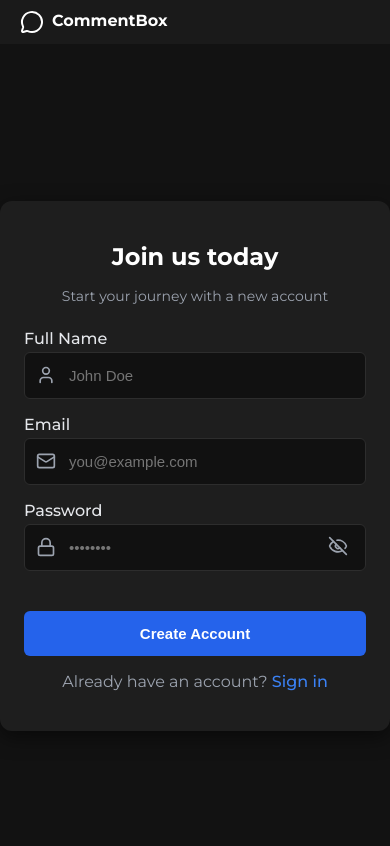
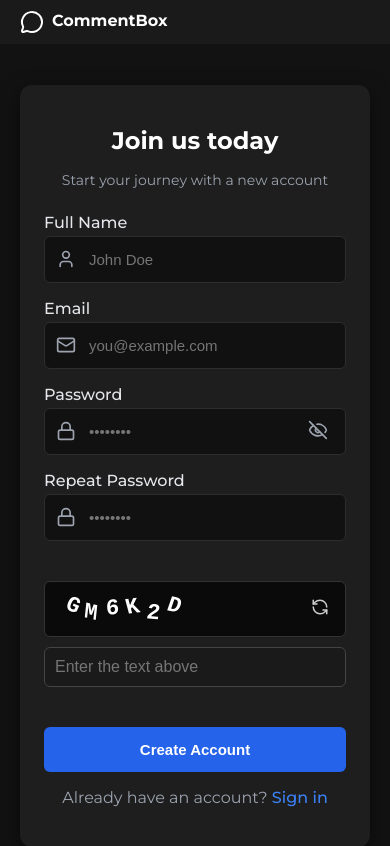
Before and after one commit to poravoz/coments_app, a React (Create React App) app in the folder frontend/: page /register in a window 390 px wide. Shown: the top 846 px of the page. Built offline with nearby package versions, Linux system fonts and the light colour scheme; no server answers; the HTML template or start-up script is replaced by a standard one.

Commit message:
add CAPTCHA

```diff
--- /dev/null
+++ b/frontend/src/components/Captcha/Captcha.css
@@ -0,0 +1,69 @@
+.captcha-container {
+    margin-top: 1.5rem;
+    display: flex;
+    flex-direction: column;
+  }
+
+  .captcha-box {
+    position: relative;
+    display: flex;
+    align-items: center;
+    justify-content: space-between;
+    background: #0a0a0a;
+    border: 1px solid #333;
+    border-radius: 6px;
+    padding: 8px 10px;
+    margin-bottom: 10px;
+    overflow: visible;
+  }
+
+  .captcha-text {
+    display: inline-block;
+    position: relative;
+    font-family: "Courier New", monospace;
+    font-size: 1.4rem;
+    font-weight: bold;
+    letter-spacing: 3px;
+    color: #fefefe;
+    user-select: none;
+    padding: 6px 8px;
+    z-index: 1;
+  }
+
+  .captcha-char {
+    display: inline-block;
+    margin: 0 2px;
+    transform-origin: center;
+    z-index: 3;
+    text-shadow: 1px 1px 0 rgba(0, 0, 0, 0.6);
+  }
+
+  .captcha-refresh {
+    background: none;
+    border: none;
+    color: #ccc;
+    cursor: pointer;
+    transition: color 0.15s;
+    z-index: 4;
+  }
+  .captcha-refresh:hover {
+    color: #fefefe;
+  }
+
+  .captcha-input {
+    padding: 10px;
+    border: 1px solid #444;
+    border-radius: 6px;
+    background: #1a1a1a;
+    color: #fefefe;
+    font-size: 1rem;
+    outline: none;
+  }
+  .captcha-input.error {
+    border-color: #e74c3c;
+  }
+  .captcha-error {
+    color: #e74c3c;
+    font-size: 0.9rem;
+    margin-top: 4px;
+  }
--- /dev/null
+++ b/frontend/src/components/Captcha/captcha.tsx
@@ -0,0 +1,101 @@
+import React, { useState, useEffect } from "react";
+import { RefreshCcw } from "lucide-react";
+import "./Captcha.css";
+
+export type CaptchaChar = {
+  char: string;
+  rotate: number;
+  translateY: number;
+  skewX: number;
+};
+
+interface CaptchaProps {
+  value: string;
+  onChange: (val: string) => void;
+  onValidate?: (valid: boolean) => void;
+}
+
+function generateCaptchaStr() {
+  return Math.random().toString(36).substring(2, 8).toUpperCase();
+}
+
+function rand(min: number, max: number) {
+  return Math.random() * (max - min) + min;
+}
+
+function createCaptchaChars(s: string): CaptchaChar[] {
+  return s.split("").map((ch) => ({
+    char: ch,
+    rotate: Math.round(rand(-25, 25)),
+    translateY: Math.round(rand(-6, 6)),
+    skewX: Math.round(rand(-8, 8)),
+  }));
+}
+
+export const Captcha: React.FC<CaptchaProps> = ({ value, onChange, onValidate }) => {
+  const initialCaptcha = generateCaptchaStr();
+  const [captchaStr, setCaptchaStr] = useState(initialCaptcha);
+  const [captchaChars, setCaptchaChars] = useState<CaptchaChar[]>(() =>
+    createCaptchaChars(initialCaptcha)
+  );
+  const [isValid, setIsValid] = useState<boolean | null>(null);
+
+  const refreshCaptcha = () => {
+    const s = generateCaptchaStr();
+    setCaptchaStr(s);
+    setCaptchaChars(createCaptchaChars(s));
+    onChange("");
+    setIsValid(null);
+    onValidate?.(false);
+  };
+
+  useEffect(() => {
+    if (value === "") {
+      setIsValid(null);
+    } else {
+      const valid = value.toUpperCase() === captchaStr;
+      setIsValid(valid);
+      onValidate?.(valid);
+    }
+  }, [value, captchaStr, onValidate]);
+
+  return (
+    <div className="captcha-container">
+      <div className="captcha-box" aria-hidden>
+        <div className="captcha-text" aria-hidden>
+          {captchaChars.map((c, i) => (
+            <span
+              key={i}
+              className="captcha-char"
+              style={{
+                transform: `rotate(${c.rotate}deg) translateY(${c.translateY}px) skewX(${c.skewX}deg)`,
+              }}
+            >
+              {c.char}
+            </span>
+          ))}
+        </div>
+        <button
+          type="button"
+          className="captcha-refresh"
+          onClick={refreshCaptcha}
+          aria-label="Refresh captcha"
+        >
+          <RefreshCcw size={18} />
+        </button>
+      </div>
+
+      <input
+        type="text"
+        className={`captcha-input ${isValid === false ? "error" : ""}`}
+        placeholder="Enter the text above"
+        value={value}
+        onChange={(e) => onChange(e.target.value.toUpperCase())}
+        aria-label="Captcha input"
+      />
+      {isValid === false && (
+        <p className="captcha-error">Invalid CAPTCHA. Please try again.</p>
+      )}
+    </div>
+  );
+};
--- a/frontend/src/pages/SignInPage/SignInPage.tsx
+++ b/frontend/src/pages/SignInPage/SignInPage.tsx
@@ -1,25 +1,38 @@
 import { useState } from "react";
 import { Mail, Lock, Eye, EyeOff, Loader2 } from "lucide-react";
 import { Link, useNavigate } from "react-router-dom";
+import { useAuthStore } from "../../store/useAuthStore";
+import { Captcha } from "../../components/Captcha/captcha";
 import "./SignInPage.css";
-import { useAuthStore } from "../../store/useAuthStore";
 
 export const SignInPage = () => {
   const [showPassword, setShowPassword] = useState(false);
-  const [formData, setFormData] = useState({
-      email: "",
-      password: "",
-  });
+  const [formData, setFormData] = useState({ email: "", password: "" });
+  const [failedAttempts, setFailedAttempts] = useState(0);
+  const [captchaValue, setCaptchaValue] = useState("");
+  const [captchaValid, setCaptchaValid] = useState<boolean | null>(null);
 
-  const {signIn, isLogging } = useAuthStore();
-
+  const { signIn, isLogging } = useAuthStore();
   const navigate = useNavigate();
 
   const handleSubmit = async (e: React.FormEvent) => {
     e.preventDefault();
+
+    // Если показана капча, проверяем её
+    if (failedAttempts >= 3 && !captchaValid) {
+      if (!captchaValue || !captchaValue.trim()) {
+        setCaptchaValid(false);
+        return;
+      }
+    }
+
     const success = await signIn(formData);
-    if(success) {
+    if (success) {
+      setFailedAttempts(0);
       navigate("/");
+    } else {
+      setFailedAttempts(prev => prev + 1);
+      if (failedAttempts + 1 >= 3) setCaptchaValid(false);
     }
   };
 
@@ -42,7 +55,9 @@ export const SignInPage = () => {
                 className="form-input"
                 placeholder="you@example.com"
                 value={formData.email}
-                onChange={(e) => setFormData({...formData, email: e.target.value})}
+                onChange={(e) =>
+                  setFormData({ ...formData, email: e.target.value })
+                }
               />
             </div>
           </div>
@@ -57,7 +72,9 @@ export const SignInPage = () => {
                 className="form-input"
                 placeholder="••••••••"
                 value={formData.password}
-                onChange={(e) => setFormData({...formData, password: e.target.value})}
+                onChange={(e) =>
+                  setFormData({ ...formData, password: e.target.value })
+                }
               />
               <button
                 type="button"
@@ -69,13 +86,23 @@ export const SignInPage = () => {
             </div>
           </div>
 
-          <button type="submit" className="submit-button" disabled = {isLogging}>
+          {/* CAPTCHA after 3 unsuccessful attempts */}
+          {failedAttempts >= 3 && (
+          <Captcha
+            value={captchaValue}
+            onChange={setCaptchaValue}
+            onValidate={setCaptchaValid}
+          />
+        )}
+
+          <button type="submit" className="submit-button" disabled={isLogging}>
             {isLogging ? (
-            <>
-              <Loader2 className="loader2_sign_in" />
-              Loading...
-            </>
-            ) : ("Sign In")}
+              <>
+                <Loader2 className="loader2_sign_in" /> Loading...
+              </>
+            ) : (
+              "Sign In"
+            )}
           </button>
         </form>
 
--- a/frontend/src/pages/SignUpPage/SignUpPage.css
+++ b/frontend/src/pages/SignUpPage/SignUpPage.css
@@ -1,12 +1,13 @@
+* { box-sizing: border-box; }
+
 html, body, #root, .App {
   background-color: #121212;
 }
 
 html, body {
   height: 100%;
-    overflow-y: auto;
-    overscroll-behavior: none;
   overflow: hidden;
+  margin: 0;
 }
 
 .register-container {
@@ -14,68 +15,40 @@ html, body {
   display: flex;
   align-items: center;
   justify-content: center;
-
   background-color: #121212;
+  padding: 20px;
 }
 
 .register-card {
-    width: 100vh;
+  width: 100%;
   max-width: 420px;
   background-color: #1e1e1e;
   padding: 32px;
   border-radius: 12px;
   box-shadow: 0 6px 20px rgba(0,0,0,0.5);
+  max-height: calc(100vh - 40px);
+  overflow-y: auto;
 }
 
-  .register-header {
-    text-align: center;
-    margin-bottom: 24px;
-  }
+.register-header { text-align: center; margin-bottom: 24px; }
+.register-title { font-size: 30px; font-weight: 700; color: #ffffff; }
+.register-subtitle { font-size: 14px; color: #9ca3af; }
 
-  .register-title {
-    font-size: 30px;
-    font-weight: 700;
-    color: #ffffff;
-  }
 
-  .register-subtitle {
-    font-size: 14px;
-    color: #9ca3af;
-  }
+.register-form { display: flex; flex-direction: column; gap: 16px; }
+.form-group { display: flex; flex-direction: column; }
+.form-label { font-weight: 500; margin-bottom: 4px; color: #e5e7eb; }
 
-  .register-form {
-    display: flex;
-    flex-direction: column;
-    gap: 16px;
-  }
-
-  .form-group {
-    display: flex;
-    flex-direction: column;
-  }
-
-  .form-label {
-    font-weight: 500;
-    margin-bottom: 4px;
-    color: #e5e7eb;
-  }
-
-  .input-wrapper {
-    position: relative;
-    display: flex;
-    align-items: center;
-  }
-
+.input-wrapper { position: relative; display: flex; align-items: center; }
 .input-icon {
   position: absolute;
   left: 12px;
   color: #9ca3af;
   pointer-events: none;
 }
-
 .form-input {
   width: 100%;
-    padding: 14px 12px 14px 44px; /* выше инпут */
+  padding: 14px 12px 14px 44px;
   background-color: #111111;
   border: 1px solid #2d2d2d;
   border-radius: 6px;
@@ -84,18 +57,7 @@ html, body {
   font-size: 15px;
   transition: border-color 0.2s, background 0.2s;
 }
-
-  .form-input:focus {
-    border-color: #3b82f6;
-    background-color: #1e1e1e;
-  }
-
-  .error-message {
-    margin-top: 4px;
-    font-size: 12px;
-    color: #ef4444;
-    display: none;
-  }
+.form-input:focus { border-color: #3b82f6; background-color: #1e1e1e; }
 
 .toggle-password {
   position: absolute;
@@ -106,10 +68,7 @@ html, body {
   color: #9ca3af;
   transition: color 0.2s;
 }
-
-  .toggle-password:hover {
-    color: #fefefe;
-  }
+.toggle-password:hover { color: #fefefe; }
 
 .submit-button {
   margin-top: 24px;
@@ -124,45 +83,98 @@ html, body {
   transition: background 0.2s;
   font-size: 15px;
 }
+.submit-button:hover { background-color: #1e40af; }
 
-  .submit-button:hover {
-    background-color: #1e40af;
-  }
-
-  .register-footer {
-    text-align: center;
-    margin-top: 16px;
-    color: #9ca3af;
-  }
-
-  .login-link {
-    color: #3b82f6;
-    font-weight: 500;
-    text-decoration: none;
-  }
-
-  .login-link:hover {
-    text-decoration: underline;
-  }
+.register-footer { text-align: center; margin-top: 16px; color: #9ca3af; }
+.login-link { color: #3b82f6; font-weight: 500; text-decoration: none; }
+.login-link:hover { text-decoration: underline; }
 
 .loader2_sign_up {
   width: 40px;
   height: 40px;
   animation: spin 1s linear infinite;
 }
+@keyframes spin { from { transform: rotate(0deg); } to { transform: rotate(360deg); } }
 
-  @keyframes spin {
-    from { transform: rotate(0deg); }
-    to   { transform: rotate(360deg); }
+/* CAPTCHA */
+.captcha-container { margin-top: 1.5rem; display: flex; flex-direction: column; }
+
+.captcha-box {
+  position: relative;
+  display: flex;
+  align-items: center;
+  justify-content: space-between;
+  background: #0a0a0a;
+  border: 1px solid #333;
+  border-radius: 6px;
+  padding: 8px 10px;
+  margin-bottom: 10px;
+  overflow: visible;
+}
+
+.captcha-text {
+  display: inline-block;
+  position: relative;
+  font-family: "Courier New", monospace;
+  font-size: 1.4rem;
+  font-weight: bold;
+  letter-spacing: 3px;
+  color: #fefefe;
+  user-select: none;
+  padding: 6px 8px;
+  z-index: 1;
+}
+
+.captcha-char {
+  display: inline-block;
+  margin: 0 2px;
+  transform-origin: center;
+  z-index: 3;
+  text-shadow: 1px 1px 0 rgba(0,0,0,0.6);
+}
+
+.captcha-refresh {
+  background: none;
+  border: none;
+  color: #ccc;
+  cursor: pointer;
+  transition: color 0.15s;
+  z-index: 4;
+}
+.captcha-refresh:hover { color: #fefefe; }
+
+.captcha-input {
+  padding: 10px;
+  border: 1px solid #444;
+  border-radius: 6px;
+  background: #1a1a1a;
+  color: #fefefe;
+  font-size: 1rem;
+  outline: none;
+}
+.captcha-input.error { border-color: #e74c3c; }
+.captcha-error {
+  color: #e74c3c;
+  font-size: 0.9rem;
+  margin-top: 4px;
+}
+
+.register-card::-webkit-scrollbar {
+  width: 8px;
+}
+
+.register-card::-webkit-scrollbar-thumb {
+  background: linear-gradient(180deg, #2563eb 0%, #1e40af 100%);
+  border-radius: 4px;
+}
+
+.register-card::-webkit-scrollbar-track {
+  background: #111;
+  border-radius: 4px;
 }
 
 /* Mobile */
 @media (max-width: 640px) {
-    .register-card {
-      padding: 24px;
+  .register-card { padding: 24px; }
+  .register-title { font-size: 24px; }
 }
-
-    .register-title {
-      font-size: 24px;
-    }
-  }
--- a/frontend/src/pages/SignUpPage/SignUpPage.tsx
+++ b/frontend/src/pages/SignUpPage/SignUpPage.tsx
@@ -1,36 +1,42 @@
-import { useState } from "react";
-import { User, Mail, Lock, Eye, EyeOff } from "lucide-react";
+import React, { useState } from "react";
+import { User, Mail, Lock, Eye, EyeOff, Loader2 } from "lucide-react";
 import "./SignUpPage.css";
 import { useAuthStore } from "../../store/useAuthStore";
-import { Loader2 } from "lucide-react";
 import toast from "react-hot-toast";
 import { useNavigate } from "react-router-dom";
+import { Captcha } from "../../components/Captcha/captcha";
 
-export const SignUpPage = () => {
-  const [showPassword, setShowPassword] = useState(false);
-
+export const SignUpPage: React.FC = () => {
   const [formData, setFormData] = useState({
     name: "",
     email: "",
     password: "",
+    repeatPassword: "",
   });
+  const [showPassword, setShowPassword] = useState(false);
+  const [captchaInput, setCaptchaInput] = useState("");
+  const [captchaValid, setCaptchaValid] = useState<boolean | null>(null);
 
-  const {signUp, isSigningUp } = useAuthStore();
+  const { signUp, isSigningUp } = useAuthStore();
   const navigate = useNavigate();
 
   const validateForm = () => {
-    if(!formData.name.trim()) return toast.error("Full name is required");
-    if(!formData.email.trim()) return toast.error("Email is required");
-    if(!/\S+@\S+\.\S+/.test(formData.email)) return toast.error("Invalid email format");
-    if(!formData.password.trim()) return toast.error("Password name is required");
-    if(formData.password.length < 6) return toast.error("Password must be at least 6 characters");
-
+    if (!formData.name.trim()) return toast.error("Full name is required");
+    if (!formData.email.trim()) return toast.error("Email is required");
+    if (!/\S+@\S+\.\S+/.test(formData.email))
+      return toast.error("Invalid email format");
+    if (!formData.password.trim()) return toast.error("Password is required");
+    if (formData.password.length < 6)
+      return toast.error("Password must be at least 6 characters");
+    if (formData.password !== formData.repeatPassword)
+      return toast.error("Passwords do not match");
+    if (!captchaValid) return toast.error("Invalid CAPTCHA");
     return true;
   };
+
   const handleSubmit = async (e: React.FormEvent) => {
     e.preventDefault();
-    const success = validateForm()
-    if(success === true) {
+    if (validateForm() === true) {
       try {
         await signUp(formData);
         navigate("/login");
@@ -45,56 +51,56 @@ export const SignUpPage = () => {
       <div className="register-card">
         <div className="register-header">
           <h1 className="register-title">Join us today</h1>
-          <p className="register-subtitle">Start your journey with a new account</p>
+          <p className="register-subtitle">
+            Start your journey with a new account
+          </p>
         </div>
 
         <form onSubmit={handleSubmit} className="register-form">
-          {/* Full Name */}
           <div className="form-group">
             <label className="form-label">Full Name</label>
             <div className="input-wrapper">
               <User className="input-icon" size={20} />
               <input
                 type="text"
-                name="fullName"
                 className="form-input"
                 placeholder="John Doe"
                 value={formData.name}
-                onChange={(e) => setFormData({...formData, name: e.target.value})}
+                onChange={(e) =>
+                  setFormData({ ...formData, name: e.target.value })
+                }
               />
             </div>
-            <p className="error-message">Error message here</p>
           </div>
 
-          {/* Email */}
           <div className="form-group">
             <label className="form-label">Email</label>
             <div className="input-wrapper">
               <Mail className="input-icon" size={20} />
               <input
                 type="email"
-                name="email"
                 className="form-input"
                 placeholder="you@example.com"
                 value={formData.email}
-                onChange={(e) => setFormData({...formData, email: e.target.value})}
+                onChange={(e) =>
+                  setFormData({ ...formData, email: e.target.value })
+                }
               />
             </div>
-            <p className="error-message">Error message here</p>
           </div>
 
-          {/* Password */}
           <div className="form-group">
             <label className="form-label">Password</label>
             <div className="input-wrapper">
               <Lock className="input-icon" size={20} />
               <input
                 type={showPassword ? "text" : "password"}
-                name="password"
                 className="form-input"
                 placeholder="••••••••"
                 value={formData.password}
-                onChange={(e) => setFormData({...formData, password: e.target.value})}
+                onChange={(e) =>
+                  setFormData({ ...formData, password: e.target.value })
+                }
               />
               <button
                 type="button"
@@ -104,8 +110,29 @@ export const SignUpPage = () => {
                 {showPassword ? <Eye size={20} /> : <EyeOff size={20} />}
               </button>
             </div>
-            <p className="error-message">Error message here</p>
           </div>
+
+          <div className="form-group">
+            <label className="form-label">Repeat Password</label>
+            <div className="input-wrapper">
+              <Lock className="input-icon" size={20} />
+              <input
+                type={showPassword ? "text" : "password"}
+                className="form-input"
+                placeholder="••••••••"
+                value={formData.repeatPassword}
+                onChange={(e) =>
+                  setFormData({ ...formData, repeatPassword: e.target.value })
+                }
+              />
+            </div>
+          </div>
+
+          <Captcha
+            value={captchaInput}
+            onChange={setCaptchaInput}
+            onValidate={setCaptchaValid}
+          />
 
           <button type="submit" className="submit-button" disabled={isSigningUp}>
             {isSigningUp ? (
@@ -113,7 +140,9 @@ export const SignUpPage = () => {
                 <Loader2 className="loader2_sign_up" />
                 Loading...
               </>
-            ) : ("Create Account")}
+            ) : (
+              "Create Account"
+            )}
           </button>
         </form>
 
```
Lines whose indentation alone changed are shown as unchanged.
